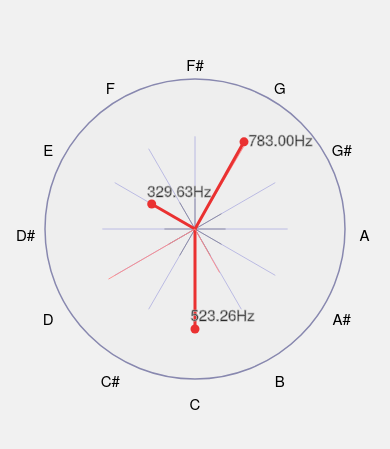
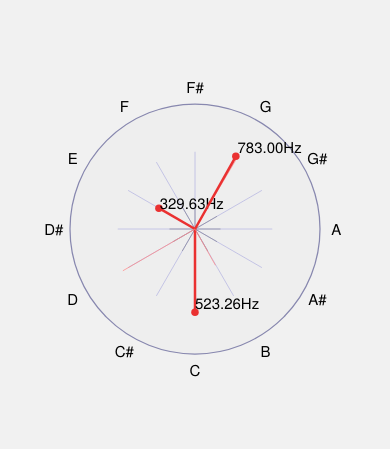
Before and after one commit to ericmok/pitchwheel, a website with bundled scripts: page index.html in a window 390 px wide. Shown: the part 193-642 px from the top of the page. Built offline with nearby package versions, Linux system fonts and the light colour scheme; files whose address does not match are found by name.

Commit message:
svg text fix

```diff
--- a/dist.js
+++ b/dist.js
@@ -366,10 +366,11 @@ function Control(ctx, pitchClass, options) {
   this.circle.setAttribute('fill', this.color);
 
   this.text = document.createElementNS('http://www.w3.org/2000/svg', 'text');
+  this.text.setAttribute('text-rendering', 'geometricPrecision');
   this.text.setAttribute('alignment-baseline', 'baseline');
   this.text.setAttribute('stroke', '#AAAAAA');
   this.text.setAttribute('stroke-width', '0.005');
-  this.text.setAttribute('font-size', '0.1');
+  this.text.setAttribute('font-size', '12');
   this.text.innerHTML = pitchClass + 'Hz';
 
   this.line.setAttribute('x1', '0');
@@ -510,10 +511,16 @@ Control.prototype.display = function(angle, magnitude, text) {
   this.circle.setAttribute('cx', (x));
   this.circle.setAttribute('cy', (y));
 
+  var tx = (x + ((x > 0) ? 0.03 : -0.03)*x);
+  var ty = (y + ((x > 0) ? 0.03 : -0.05)*y);
   //this.text.setAttribute('x', (x + ((x > 0) ? 53 : 42)) + '%');
   //this.text.setAttribute('y', (y + ((x > 0) ? 53 : 57)) + '%');
-  this.text.setAttribute('x', (x + ((x > 0) ? 0.03 : -0.03)));
-  this.text.setAttribute('y', (y + ((x > 0) ? 0.03 : -0.05)));
+  this.text.setAttribute('x', tx);
+  this.text.setAttribute('y', ty);
+
+  var transformString = ' translate(' + 100*(tx) + ',' + 100*(ty) + ')';
+  this.text.setAttribute('transform', 'scale(0.01)' + transformString);
+
   this.text.innerHTML = text.toFixed(2) + 'Hz'; // (' + this.gain.gain.value.toFixed(2) + ')';
 
   var guideVal = (((Math.log(this.guides[0].ratio*this.oscillator.frequency.value) - Math.log(this.ctx.basePitch)) / LOG_NORMALIZER) % 2) * 2 * Math.PI;
@@ -613,6 +620,7 @@ function PitchClock(options) {
       this.element = document.getElementById(id);
       this.element.setAttribute('viewBox', '-1 -1 2 2');
       this.element.setAttribute('preserveAspectRatio', 'xMidYMid meet');
+      //this.element.setAttribute('text-rendering', 'geometricPrecision');
       this.spinner = document.createElementNS('http://www.w3.org/2000/svg', 'circle');
       this.spinner.setAttribute('cx', '0');
       this.spinner.setAttribute('cy', '0');
@@ -722,11 +730,18 @@ PitchClock.prototype.renderTemperamentGuides = function() {
     lowerLine.setAttribute('stroke-width', '0.006');
 
     var annotation = document.createElementNS('http://www.w3.org/2000/svg', 'text');
-    annotation.setAttribute('x', (1.13 * (tempX)));
-    annotation.setAttribute('y', (1.13 * (tempY + 0.03)));
+    //annotation.setAttribute('x', (1.13 * (tempX)));
+    //annotation.setAttribute('y', (1.13 * (tempY + 0.03)));
+    annotation.setAttribute('text-rendering', 'geometricPrecision');
+
+    var translationString = ' translate(' + 100 * (1.13 * tempX) + ',' + 100 * (1.13 * tempY) + ')';
+
+    annotation.setAttribute('transform', 'scale(0.01)' + translationString);
+    annotation.setAttribute('x', '0');
+    annotation.setAttribute('y', '0');
     annotation.setAttribute('text-anchor', 'middle');
     annotation.setAttribute('alignment-baseline', 'central');
-    annotation.setAttribute('font-size', '0.1');
+    annotation.setAttribute('font-size', '12');
     annotation.innerHTML = this.temperamentNames[i];
 
     tempGroup.appendChild(temp);
--- a/index.html
+++ b/index.html
@@ -57,7 +57,7 @@
 
                 <div id="deviceready">
 
-                    <div style="width: 300px; height: 300px; margin: 50px; cursor: pointer;">
+                    <div style="width: 250px; height: 250px; margin: 50px; cursor: pointer;">
                       <svg height="100%" width="100%" viewbox="-1 -1 2 2" style="overflow: visible;" id="spinner">
                       </svg>
                     </div>
```
Also changed, not shown: js/pitchclock.js (+21 -6 lines).
